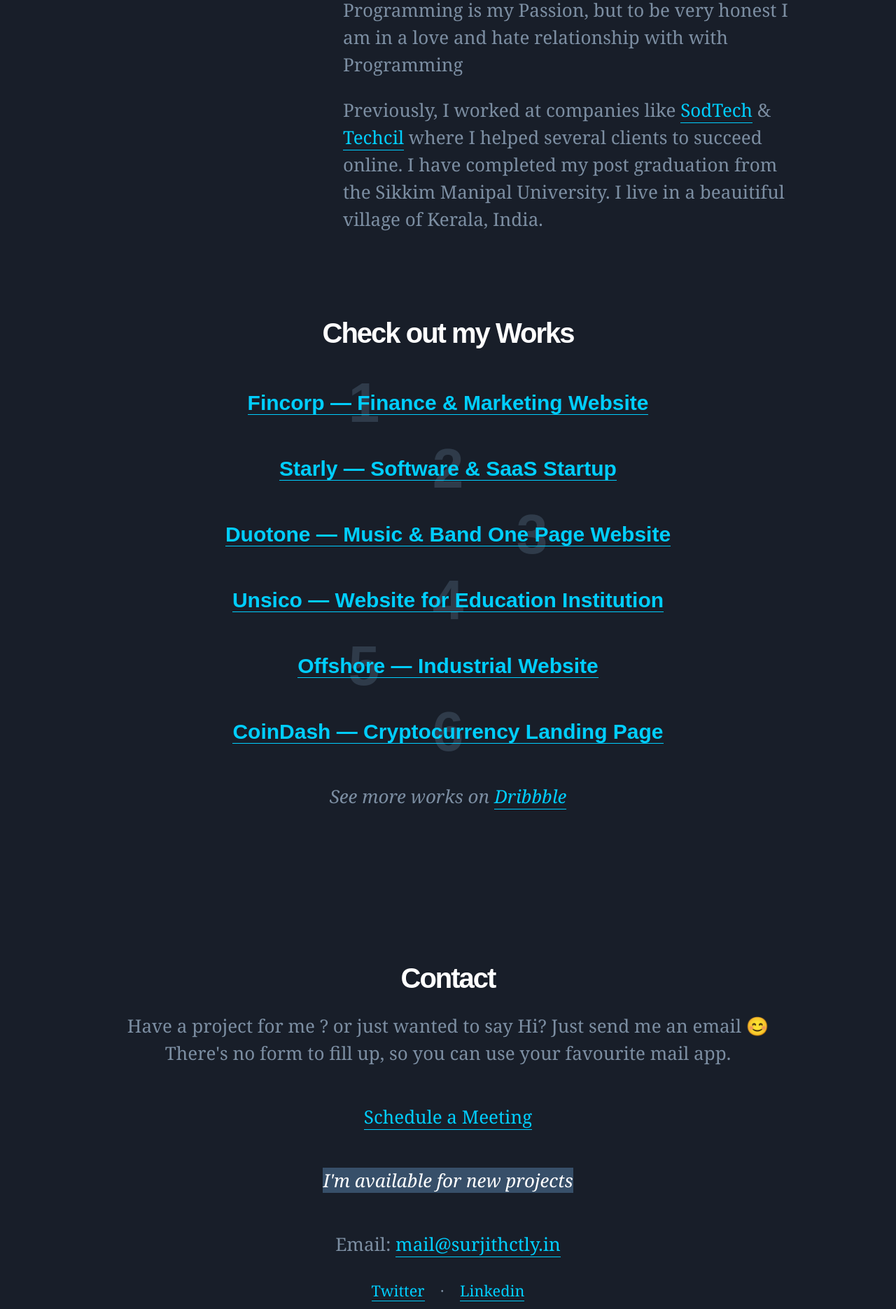
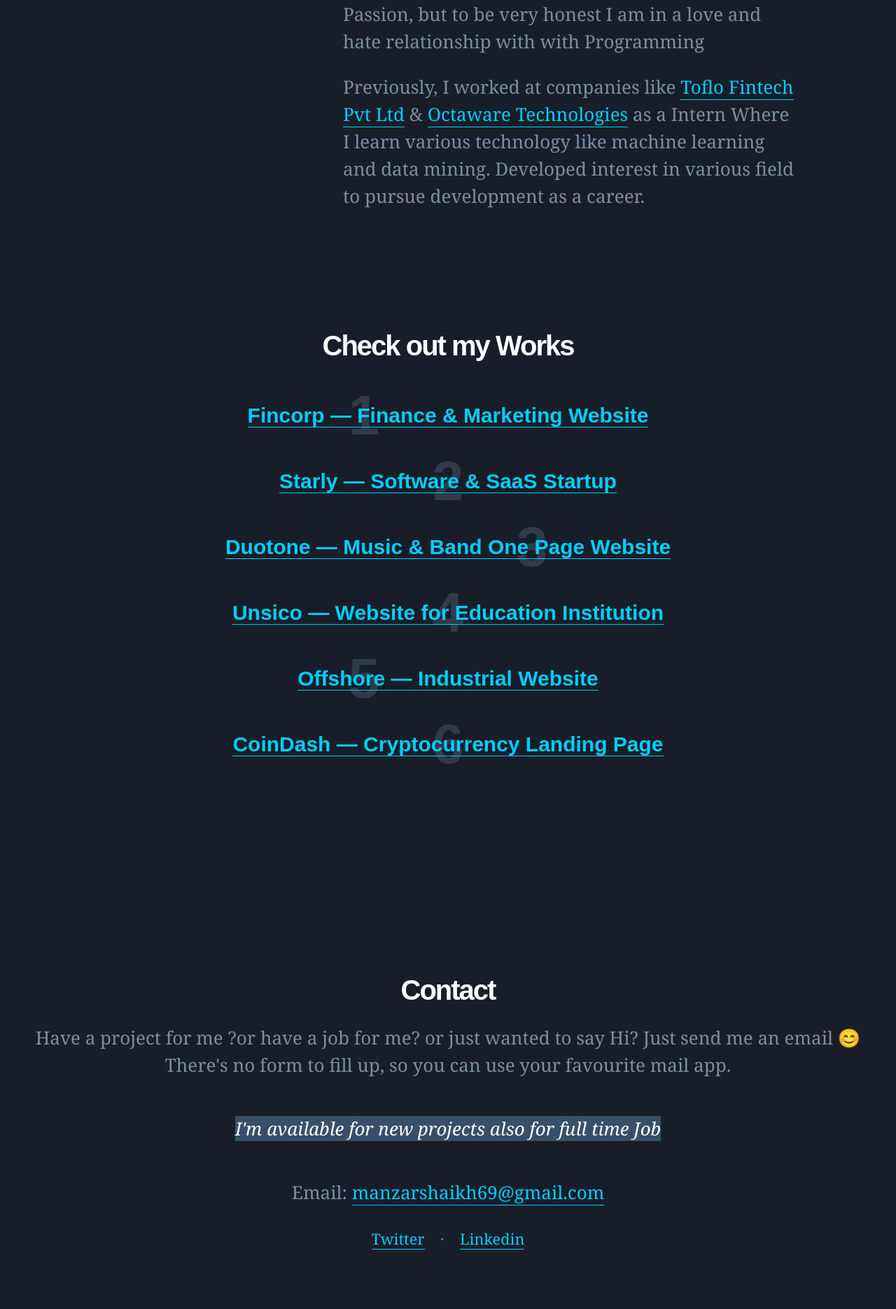
Before and after one commit to manzars/manzars.github.io, a plain HTML site: page index.html in a window 1280 px wide. Shown: the part 1229-3100 px from the top of the page at 70% size. Drawn offline with Linux system fonts and the light colour scheme.

Commit message:
Update index.html

```diff
--- a/index.html
+++ b/index.html
@@ -486,17 +486,12 @@
 
                 <div class="column text-left">
 
-                    <p>I'm Manzar Shaikh currently a Computer Engineer passout of batch 2020 from <a href="https://www.aiktc.ac.in">@AIKTC</a> and a React-Native Developer computer as a Profession.
+                    <p>I'm Manzar Shaikh currently a Computer Engineer passout of batch 2020 from <a href="https://www.aiktc.ac.in">@AIKTC</a> and a React-Native Developer as a Profession.
 			Interested in working on backend, API's and Full Stack Mobile App Development (Android and IOS). Occasionaly I do freelancing and in that I create native app for client in small scale.
 			Although Programming is my Passion, but to be very honest I am in a love and hate relationship with with Programming</p>
-                    <p>Previously, I worked at companies like <a href="http://www.sodtechnologies.com/" target="_blank">SodTech</a>
-                        &amp; <a href="http://travelcentrictechnology.com/" target="_blank">Techcil</a> where I helped
-                        several
-                        clients to succeed online. I have completed my post graduation from the Sikkim Manipal
-                        University. I live in a
-                        beauitiful
-                        village
-                        of Kerala, India. </p>
+                    <p>Previously, I worked at companies like <a href="https://ekport.com/" target="_blank">Toflo Fintech Pvt Ltd</a>
+                        &amp; <a href="http://octaware.com/" target="_blank">Octaware Technologies</a> as a Intern
+                        Where I learn various technology like machine learning and data mining. Developed interest in various field to pursue development as a career. </p>
 
 
                 </div>
@@ -512,7 +507,6 @@
         <h2>Check out my Works<span class="visitor_name" data-comma="before"></span></h2>
         <div class="spacer"></div>
         <div id="displayArea"></div>
-        <!-- // end #displayArea -->
         <ol class="work_list">
             <li><a href="http://demo.web3canvas.com/themeforest/fincorp/index-one.html" target="_blank" class="work_single">Fincorp
                     —
@@ -537,19 +531,17 @@
                     Cryptocurrency Landing Page
                     <img src="images/crypto.jpg" alt="CoinDash" loading="lazy" /> </a></li>
         </ol>
-        <p><i>See more works on <a href="https://dribbble.com/surjithctly" target="_blank">Dribbble</a> </i></p>
     </div>
     <div id="contact" class="contact">
         <h2>Contact</h2>
-        <p>Have a project for me <span class="visitor_name" data-comma="none"></span>? or just wanted to say Hi? Just
+        <p>Have a project for me <span class="visitor_name" data-comma="none"></span>?or have a job for me? or just wanted to say Hi? Just
             send me an email 😊
             <br> There's no form to fill up, so you can use your favourite mail app.</p>
-        <p><a href="https://calendly.com/surjithctly/30min" target="_blank">Schedule a Meeting</a></p>
-        <p><i class="mark"><span class="visitor_name" data-comma="after"></span>I'm available for new projects</i></p>
-        <p>Email: <a href='mailto&#58;m&#97;i&#108;&#64;su&#114;&#106;&#105;&#116;&#37;68%63tly&#46;i%6E' target="_blank">&#109;a&#105;l&#64;surjithc&#116;ly&#46;&#105;n</a></p>
-        <p class="m-0"><small> <a href="https://twitter.com/surjithctly" target="_blank">Twitter</a> &nbsp;&nbsp;
+        <p><i class="mark"><span class="visitor_name" data-comma="after"></span>I'm available for new projects also for full time Job</i></p>
+        <p>Email: <a href='mailto:manzarshaikh69@gmail.com?Subject=Hello%20manzar!' target="_blank">manzarshaikh69@gmail.com</a></p>
+        <p class="m-0"><small> <a href="https://twitter.com/manzars99" target="_blank">Twitter</a> &nbsp;&nbsp;
                 &middot; &nbsp;&nbsp;
-                <a href="https://www.linkedin.com/in/surjithctly" target="_blank">Linkedin</a> </small></p>
+                <a href="https://www.linkedin.com/in/manzars" target="_blank">Linkedin</a> </small></p>
     </div>
     <script type="text/javascript">
         var homediv = document.getElementById("home");
```
